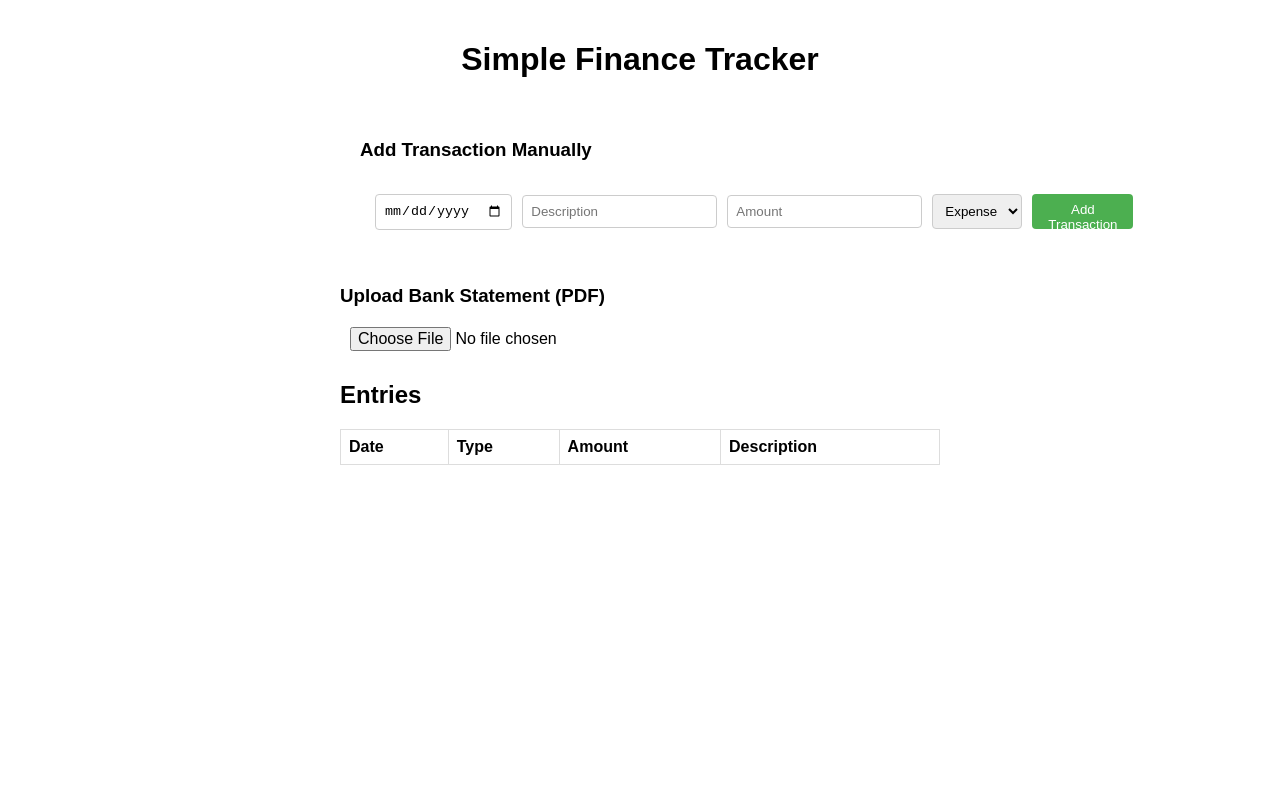
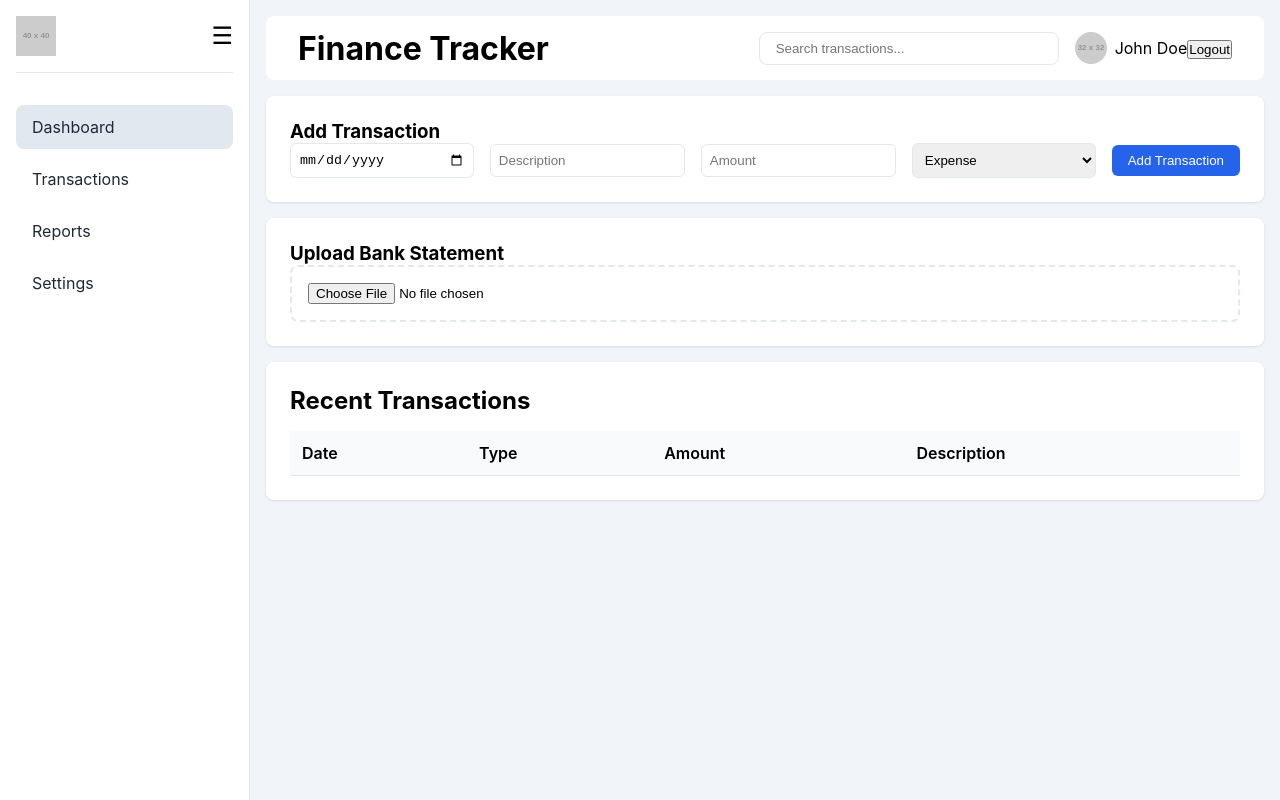
Before and after one commit to khairulanwar-mohdraya/finance-tracker, a React (Create React App) app: page / in a window 1280 px wide. Built offline with nearby package versions, Linux system fonts and the light colour scheme.

Commit message:
Update UI layout

```diff
--- a/src/App.css
+++ b/src/App.css
@@ -1,85 +1,207 @@
-.App {
-  font-family: Arial, sans-serif;
-  padding: 20px;
-  max-width: 600px;
-  margin: auto;
+:root {
+  --primary-color: #2563eb;
+  --sidebar-width: 250px;
+  --header-height: 64px;
+  --background-color: #f1f5f9;
+  --card-background: #ffffff;
 }
 
-header {
-  text-align: center;
-  margin-bottom: 20px;
+* {
+  margin: 0;
+  padding: 0;
+  box-sizing: border-box;
 }
 
-.entry-form {
+.app-container {
   display: flex;
-  flex-direction: column;
-  gap: 10px;
-  margin-bottom: 20px;
+  min-height: 100vh;
+  background-color: var(--background-color);
 }
 
-.entry-form input,
-.entry-form select,
-.entry-form button {
-  padding: 10px;
-  font-size: 16px;
+/* Sidebar Styles */
+.sidebar {
+  width: var(--sidebar-width);
+  background: var(--card-background);
+  border-right: 1px solid #e2e8f0;
+  padding: 1rem;
+  transition: width 0.3s ease;
 }
 
-.entries table {
-  width: 100%;
-  border-collapse: collapse;
+.sidebar-header {
+  display: flex;
+  align-items: center;
+  justify-content: space-between;
+  padding-bottom: 1rem;
+  border-bottom: 1px solid #e2e8f0;
 }
 
-.entries th,
-.entries td {
-  border: 1px solid #ddd;
-  padding: 8px;
-  text-align: left;
-}
-.upload-section {
-  margin: 20px 0;
+.logo {
+  height: 40px;
+  width: 40px;
 }
 
-.upload-section h3 {
-  margin-bottom: 10px;
+.toggle-btn {
+  background: none;
+  border: none;
+  font-size: 1.5rem;
+  cursor: pointer;
 }
 
-.upload-section input {
-  padding: 10px;
-  font-size: 16px;
+.sidebar-nav ul {
+  list-style: none;
+  margin-top: 2rem;
 }
 
-.manual-entry-section {
-  margin: 20px auto;
-  max-width: 1000px;
-  padding: 20px;
+.sidebar-nav li {
+  margin: 0.5rem 0;
 }
 
+.sidebar-nav a {
+  display: block;
+  padding: 0.75rem 1rem;
+  color: #1f2937;
+  text-decoration: none;
+  border-radius: 0.5rem;
+}
+
+.sidebar-nav li.active a,
+.sidebar-nav a:hover {
+  background-color: #e2e8f0;
+}
+
+/* Main Content Styles */
+.main-content {
+  flex: 1;
+  padding: 1rem;
+  overflow-y: auto;
+}
+
+/* Top Header Styles */
+.top-header {
+  height: var(--header-height);
+  display: flex;
+  justify-content: space-between;
+  align-items: center;
+  padding: 0 2rem;
+  background: var(--card-background);
+  border-radius: 0.5rem;
+  margin-bottom: 1rem;
+}
+
+.header-right {
+  display: flex;
+  align-items: center;
+  gap: 1rem;
+}
+
+.search-bar input {
+  padding: 0.5rem 1rem;
+  border: 1px solid #e2e8f0;
+  border-radius: 0.5rem;
+  width: 300px;
+}
+
+.user-profile {
+  display: flex;
+  align-items: center;
+  gap: 0.5rem;
+}
+
+.profile-pic {
+  border-radius: 50%;
+}
+
+/* Card Styles */
+.card {
+  background: var(--card-background);
+  border-radius: 0.5rem;
+  padding: 1.5rem;
+  margin-bottom: 1rem;
+  box-shadow: 0 1px 3px rgba(0, 0, 0, 0.1);
+}
+
+/* Form Styles */
 .manual-entry-section form {
   display: flex;
-  flex-direction: row;
-  gap: 10px;
+  gap: 1rem;
   align-items: center;
-  padding: 15px;
+  flex-wrap: nowrap;
 }
 
 .manual-entry-section input,
 .manual-entry-section select {
-  padding: 8px;
-  border: 1px solid #ccc;
-  border-radius: 4px;
+  padding: 0.5rem;
+  border: 1px solid #e2e8f0;
+  border-radius: 0.375rem;
   flex: 1;
 }
 
 .manual-entry-section button {
-  padding: 8px 16px;
-  background-color: #4CAF50;
+  padding: 0.5rem 1rem;
+  background-color: var(--primary-color);
   color: white;
   border: none;
-  border-radius: 4px;
+  border-radius: 0.375rem;
   cursor: pointer;
-  height: 35px;
+  transition: background-color 0.2s;
 }
 
 .manual-entry-section button:hover {
-  background-color: #45a049;
+  background-color: #1d4ed8;
 }
+
+/* Table Styles */
+.transactions-table table {
+  width: 100%;
+  border-collapse: collapse;
+  margin-top: 1rem;
+}
+
+.transactions-table th,
+.transactions-table td {
+  padding: 0.75rem;
+  text-align: left;
+  border-bottom: 1px solid #e2e8f0;
+}
+
+.transactions-table th {
+  background-color: #f8fafc;
+  font-weight: 600;
+}
+
+.transactions-table tr:hover {
+  background-color: #f8fafc;
+}
+
+/* Upload Section Styles */
+.upload-section input[type="file"] {
+  padding: 1rem;
+  border: 2px dashed #e2e8f0;
+  border-radius: 0.5rem;
+  width: 100%;
+  cursor: pointer;
+}
+
+/* Responsive Design */
+@media (max-width: 768px) {
+  .sidebar {
+    position: fixed;
+    left: 0;
+    top: 0;
+    height: 100%;
+    transform: translateX(-100%);
+    z-index: 1000;
+  }
+
+  .sidebar.open {
+    transform: translateX(0);
+  }
+
+  .manual-entry-section form {
+    flex-direction: column;
+  }
+
+  .header-right {
+    display: none;
+  }
+}
--- a/src/App.js
+++ b/src/App.js
@@ -3,19 +3,18 @@ import * as pdfjsLib from "pdfjs-dist";
 import { GlobalWorkerOptions } from "pdfjs-dist";
 import "./App.css";
 
-// Set the worker source globally
-GlobalWorkerOptions.workerSrc = require("pdfjs-dist/build/pdf.worker.min.js");
+// You can replace this with your actual logo
+const LOGO_URL = "https://via.placeholder.com/40";
 
 function App() {
   const [entries, setEntries] = useState([]);
-
-  // Add new state for form inputs
   const [newTransaction, setNewTransaction] = useState({
     date: '',
     description: '',
     amount: '',
     type: 'Expense'
   });
+  const [isSidebarOpen, setSidebarOpen] = useState(true);
 
   // Add new handler for form submission
   const handleManualAdd = (e) => {
@@ -30,31 +29,27 @@ function App() {
 
   const transaction = {
     ...newTransaction,
-      date: formattedDate,  // Use the formatted date
+    date: formattedDate,
     amount: parseFloat(newTransaction.amount)
   };
 
-    // Convert all dates to timestamps for comparison
-    const newDate = new Date(newTransaction.date).getTime();
-
    // Create new array with the new transaction inserted in the correct position
    const updatedEntries = [...entries];
-    const insertIndex = updatedEntries.findIndex(entry => {
-      // Split the date parts and rearrange to YYYY-MM-DD format for proper comparison
-      const [day, month, year] = entry.date.split('/');
-      const entryDate = new Date(`20${year}-${month}-${day}`).getTime();
-      return newDate < entryDate;
+
+   // Helper function to convert date string to comparable timestamp
+  const getTimestamp = (dateStr) => {
+    const [day, month, year] = dateStr.split('/');
+    // Ensure year is interpreted as 20XX
+    const fullYear = year.length === 2 ? `20${year}` : year;
+    return new Date(`${fullYear}-${month}-${day}`).getTime();
+  };
+
+  // Sort all entries including the new one
+  const sortedEntries = [...updatedEntries, transaction].sort((a, b) => {
+    return getTimestamp(a.date) - getTimestamp(b.date);
   });
 
-    if (insertIndex === -1) {
-      // If no earlier date found, append to the end
-      updatedEntries.push(transaction);
-    } else {
-      // Insert at the correct position
-      updatedEntries.splice(insertIndex, 0, transaction);
-    }
-
-    setEntries(updatedEntries);
+  setEntries(sortedEntries);
 
     // Reset form
   setNewTransaction({
@@ -148,12 +143,51 @@ function App() {
 
 
   return (
-    <div className="App">
-      <header>
-        <h1>Simple Finance Tracker</h1>
+    <div className="app-container">
+      {/* Sidebar */}
+      <aside className={`sidebar ${isSidebarOpen ? 'open' : 'closed'}`}>
+        <div className="sidebar-header">
+          <img src={LOGO_URL} alt="Logo" className="logo" />
+          <button className="toggle-btn" onClick={() => setSidebarOpen(!isSidebarOpen)}>
+            ☰
+          </button>
+        </div>
+        <nav className="sidebar-nav">
+          <ul>
+            <li className="active"><a href="#dashboard">Dashboard</a></li>
+            <li><a href="#transactions">Transactions</a></li>
+            <li><a href="#reports">Reports</a></li>
+            <li><a href="#settings">Settings</a></li>
+          </ul>
+        </nav>
+      </aside>
+
+      {/* Main Content */}
+      <main className="main-content">
+        {/* Top Header */}
+        <header className="top-header">
+          <div className="header-left">
+            <h1>Finance Tracker</h1>
+          </div>
+          <div className="header-right">
+            <div className="search-bar">
+              <input type="search" placeholder="Search transactions..." />
+            </div>
+            <div className="user-profile">
+              <img src="https://via.placeholder.com/32" alt="Profile" className="profile-pic" />
+              <div className="profile-menu">
+                <span>John Doe</span>
+                <button className="logout-btn">Logout</button>
+              </div>
+            </div>
+          </div>
         </header>
+
+        {/* Content Area */}
+        <div className="content-area">
+          <div className="card">
             <div className="manual-entry-section">
-        <h3>Add Transaction Manually</h3>
+              <h3>Add Transaction</h3>
               <form onSubmit={handleManualAdd}>
                 <input
                   type="date"
@@ -190,14 +224,17 @@ function App() {
                 <button type="submit">Add Transaction</button>
               </form>
             </div>
+          </div>
 
+          <div className="card">
             <div className="upload-section">
-        <h3>Upload Bank Statement (PDF)</h3>
+              <h3>Upload Bank Statement</h3>
               <input type="file" accept="application/pdf" onChange={handleFileUpload} />
             </div>
+          </div>
 
-      <div className="entries">
-        <h2>Entries</h2>
+          <div className="card transactions-table">
+            <h2>Recent Transactions</h2>
             <table>
               <thead>
                 <tr>
@@ -220,6 +257,8 @@ function App() {
             </table>
           </div>
         </div>
+      </main>
+    </div>
   );
 }
 
```
Lines whose indentation alone changed are shown as unchanged.
